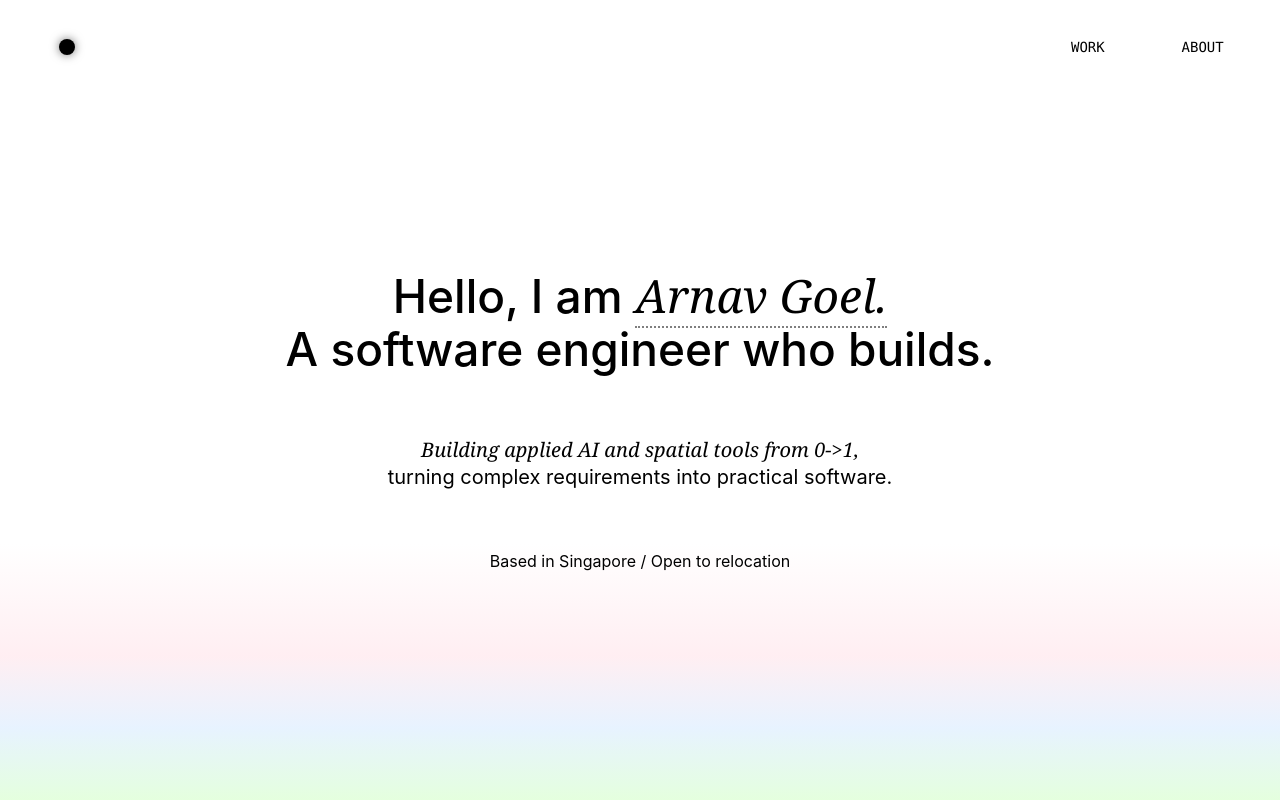
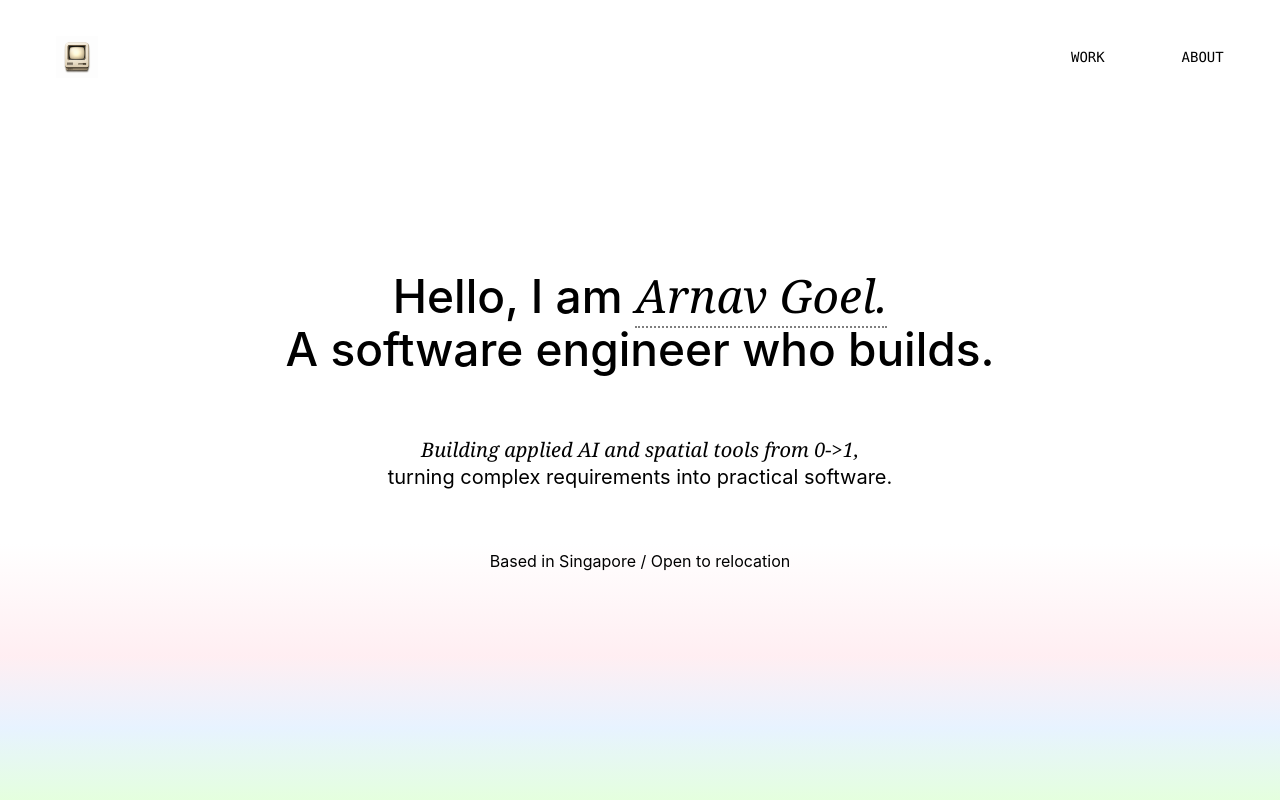
Before and after one commit to arnav-goel05/portfolio-website, a React (Vite) app: page / in a window 1280 px wide. Shown: the top 800 px of the page. Built offline with nearby package versions, Linux system fonts and the light colour scheme.

Commit message:
Replace homepage dot with retro logo

```diff
--- a/src/components/SiteNav.tsx
+++ b/src/components/SiteNav.tsx
@@ -6,15 +6,16 @@ type NavLink = {
 type SiteNavProps = {
   ariaLabel: string
   brandHref: string
+  brandImageSrc?: string
   brandLabel: string
   links: NavLink[]
 }
 
-export function SiteNav({ ariaLabel, brandHref, brandLabel, links }: SiteNavProps) {
+export function SiteNav({ ariaLabel, brandHref, brandImageSrc, brandLabel, links }: SiteNavProps) {
   return (
     <nav className="site-nav" aria-label={ariaLabel}>
-      <a className="brand" href={brandHref} aria-label={brandLabel}>
-        <span aria-hidden="true" />
+      <a className={`brand${brandImageSrc ? ' brand--image' : ''}`} href={brandHref} aria-label={brandLabel}>
+        {brandImageSrc ? <img src={brandImageSrc} alt="" aria-hidden="true" /> : <span aria-hidden="true" />}
       </a>
       <div className="nav-links">
         {links.map((link) => (
--- a/src/pages/PortfolioPage.tsx
+++ b/src/pages/PortfolioPage.tsx
@@ -1,4 +1,5 @@
 import { SiteNav } from '../components/SiteNav'
+import oldMacLogoNoDot from '../assets/old-mac-logo-no-dot.png'
 import { contactLinks, projects } from '../data/portfolio'
 
 const portfolioNavLinks = [
@@ -12,6 +13,7 @@ export function PortfolioPage() {
       <SiteNav
         ariaLabel="Main navigation"
         brandHref="#top"
+        brandImageSrc={oldMacLogoNoDot}
         brandLabel="Arnav Goel home"
         links={portfolioNavLinks}
       />
--- a/src/styles/base.css
+++ b/src/styles/base.css
@@ -84,6 +84,18 @@ body:has(button:hover) .custom-cursor {
   box-shadow: 0 0 10px rgba(0, 0, 0, 0.55);
 }
 
+.brand img {
+  display: block;
+  width: 42px;
+  height: 42px;
+  object-fit: contain;
+}
+
+.brand--image {
+  width: 42px;
+  height: 42px;
+}
+
 .nav-links {
   display: flex;
   align-items: center;
```
Also changed, not shown: src/assets/old-mac-logo-no-dot.png (added).
